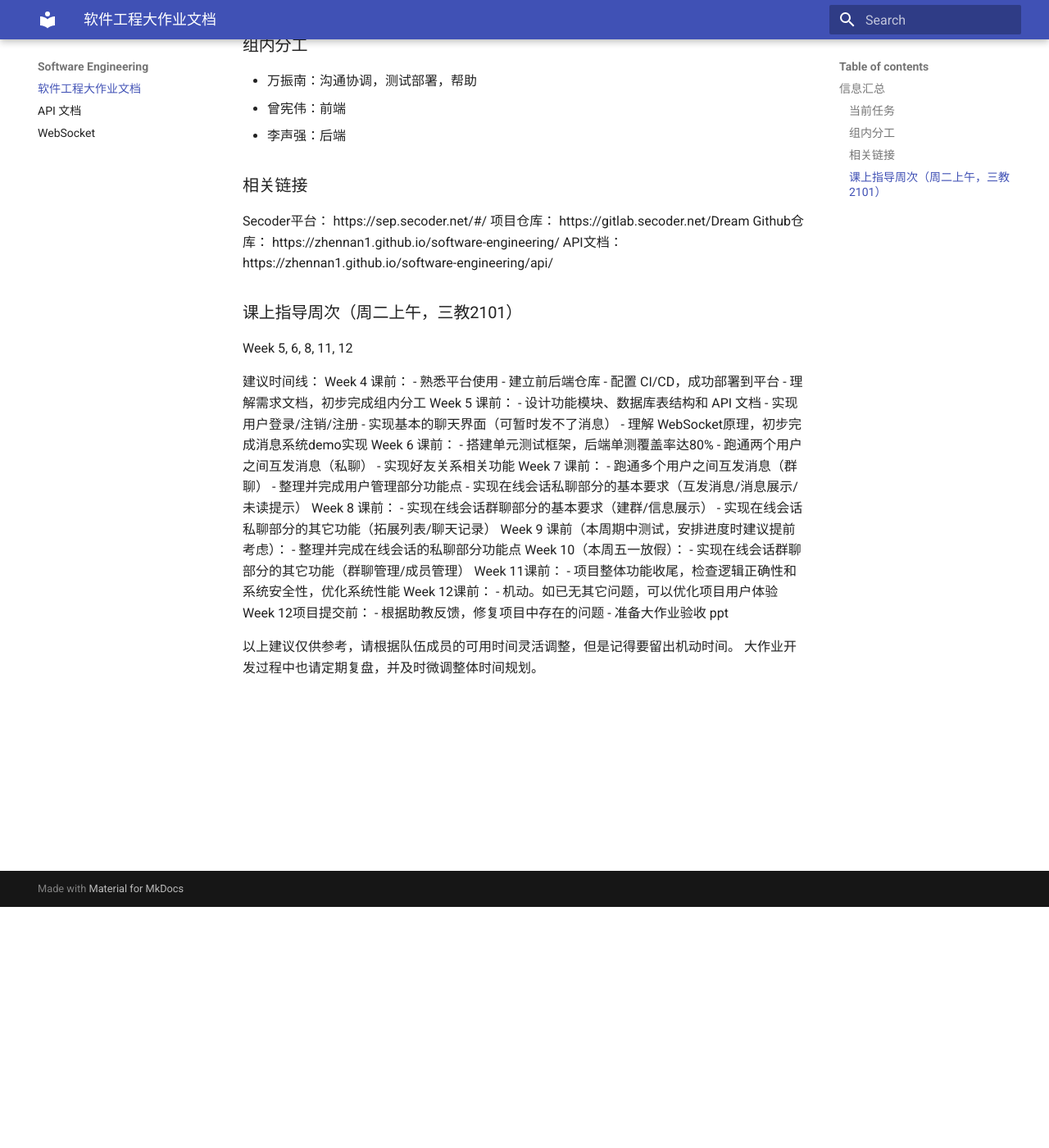
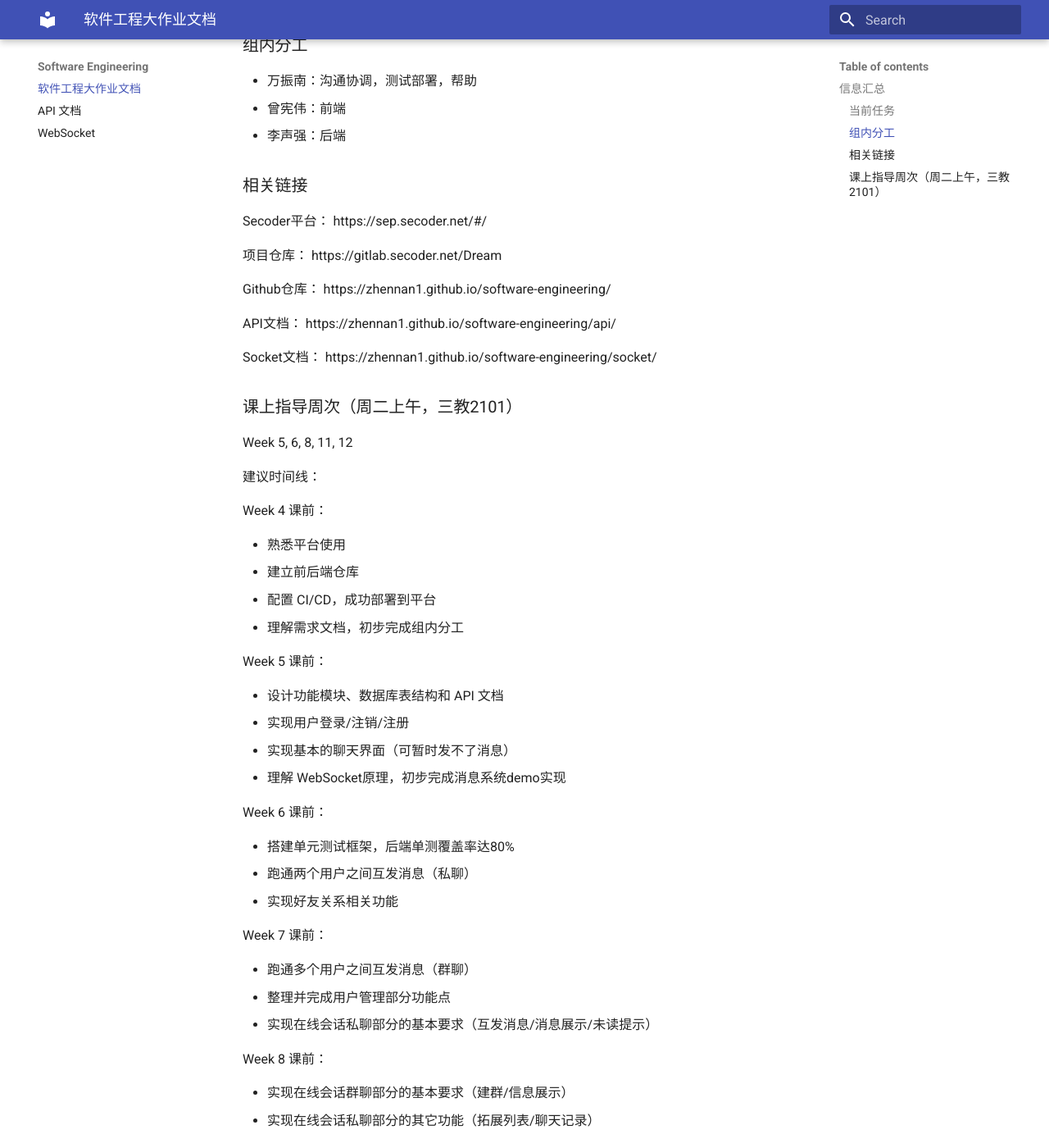
Before and after one commit to zhennan1/software-engineering, an MkDocs documentation site: the page built from docs/index.md, in a window 1280 px wide and 1400 px high, scrolled down 294 px. Shown: the whole window at 82% size. Built offline with MkDocs 1.6.1 and Material for MkDocs 9.7.7, drawn with Linux system fonts in a browser that asks for light colours; some of the changed text lies outside the part shown.

Commit message:
Update index.html

```diff
--- a/docs/index.md
+++ b/docs/index.md
@@ -17,48 +17,74 @@
 
 Secoder平台：
 https://sep.secoder.net/#/
+
 项目仓库：
 https://gitlab.secoder.net/Dream
+
 Github仓库：
 https://zhennan1.github.io/software-engineering/
+
 API文档：
 https://zhennan1.github.io/software-engineering/api/
+
+Socket文档：
+https://zhennan1.github.io/software-engineering/socket/
 
 ### 课上指导周次（周二上午，三教2101）
 
 Week 5, 6, 8, 11, 12
 
 建议时间线：
+
 Week 4 课前：
+
 - 熟悉平台使用
 - 建立前后端仓库
 - 配置 CI/CD，成功部署到平台
 - 理解需求文档，初步完成组内分工
+
 Week 5 课前：
+
 - 设计功能模块、数据库表结构和 API 文档
 - 实现用户登录/注销/注册
 - 实现基本的聊天界面（可暂时发不了消息）
 - 理解 WebSocket原理，初步完成消息系统demo实现
+
 Week 6 课前：
+
 - 搭建单元测试框架，后端单测覆盖率达80%
 - 跑通两个用户之间互发消息（私聊）
 - 实现好友关系相关功能
+
 Week 7 课前：
+
 - 跑通多个用户之间互发消息（群聊）
 - 整理并完成用户管理部分功能点
 - 实现在线会话私聊部分的基本要求（互发消息/消息展示/未读提示）
+
 Week 8 课前：
+
 - 实现在线会话群聊部分的基本要求（建群/信息展示）
 - 实现在线会话私聊部分的其它功能（拓展列表/聊天记录）
+
 Week 9 课前（本周期中测试，安排进度时建议提前考虑）：
+
 - 整理并完成在线会话的私聊部分功能点
+
 Week 10（本周五一放假）：
+
 - 实现在线会话群聊部分的其它功能（群聊管理/成员管理）
+
 Week 11课前：
+
 - 项目整体功能收尾，检查逻辑正确性和系统安全性，优化系统性能
+
 Week 12课前：
+
 - 机动。如已无其它问题，可以优化项目用户体验
+
 Week 12项目提交前：
+
 - 根据助教反馈，修复项目中存在的问题
 - 准备大作业验收 ppt
 
```
